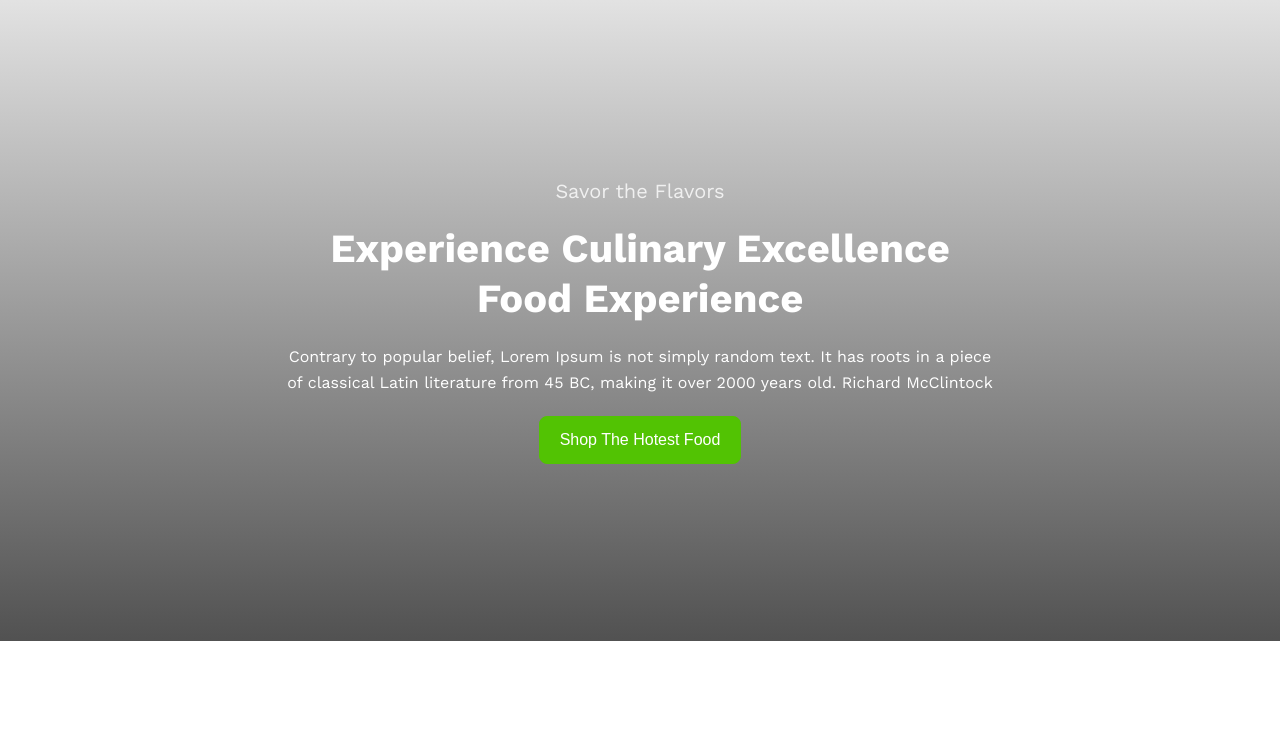
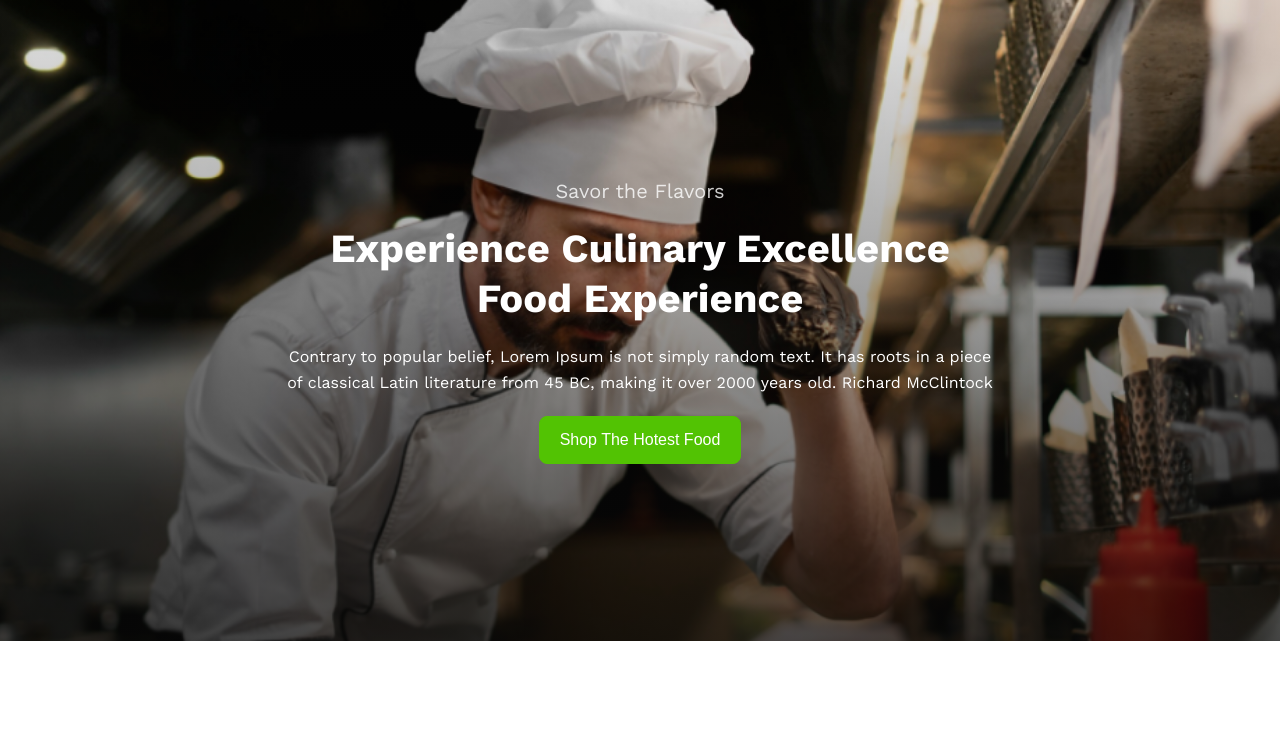
Before and after one commit to JohonCruze/Good-Food-Restuarent, a plain HTML site: page index.html in a window 1280 px wide. Shown: the top 738 px of the page. Drawn offline with nearby package versions, Linux system fonts and the light colour scheme; files whose address does not match are found by name.

Commit message:
background image path updated 5th time

```diff
--- a/style/style.css
+++ b/style/style.css
@@ -23,7 +23,7 @@ body {
 }
 
 .banner-section {
-    background: linear-gradient(0deg, rgb(9, 9, 9) -50%, rgba(16, 16, 16, 0) 120%), url("./assets/hero-bg.png");
+    background: linear-gradient(0deg, rgb(9, 9, 9) -50%, rgba(16, 16, 16, 0) 120%), url("../assets/hero-bg.png");
     background-position: center;
     background-size: cover;
     background-repeat: no-repeat;
```
